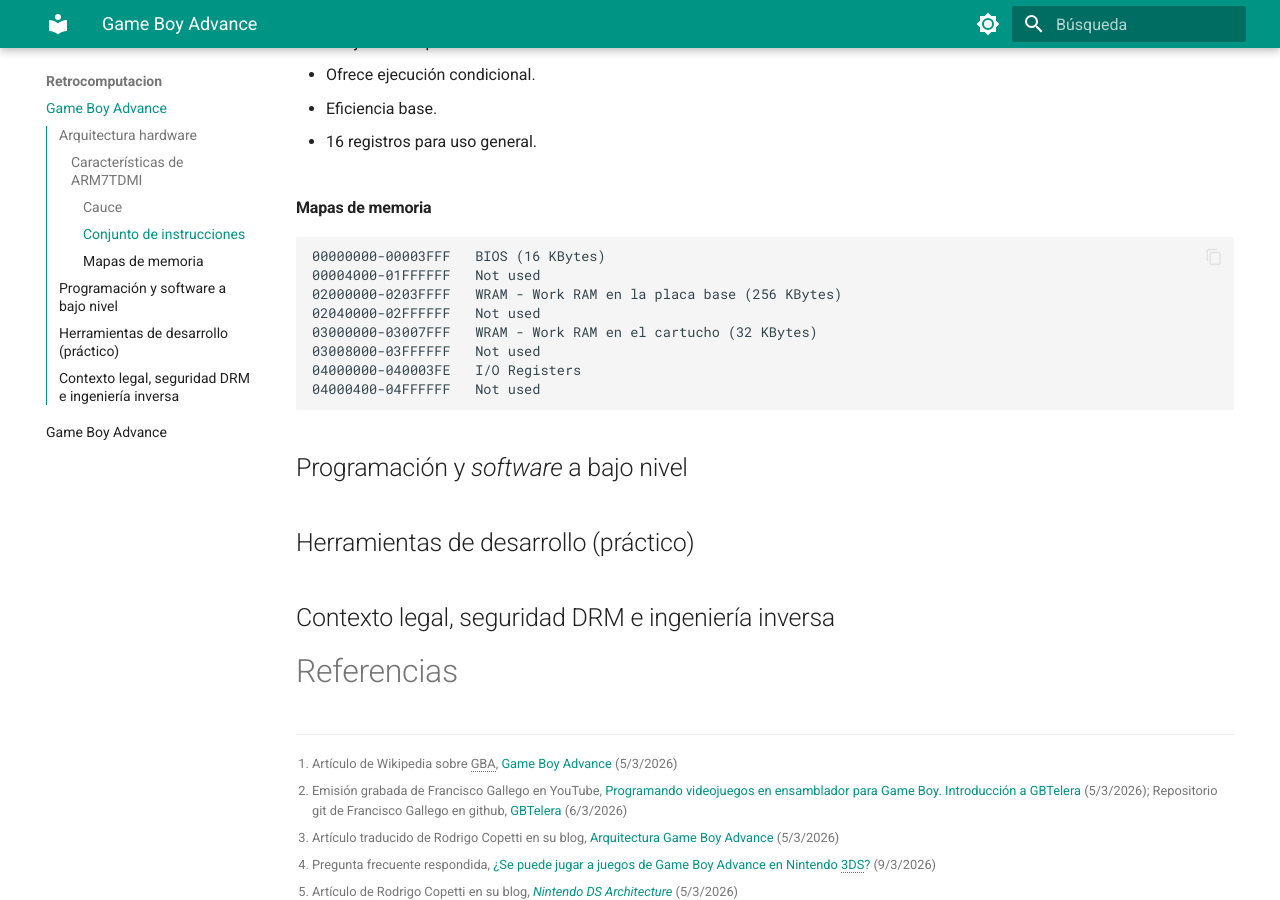
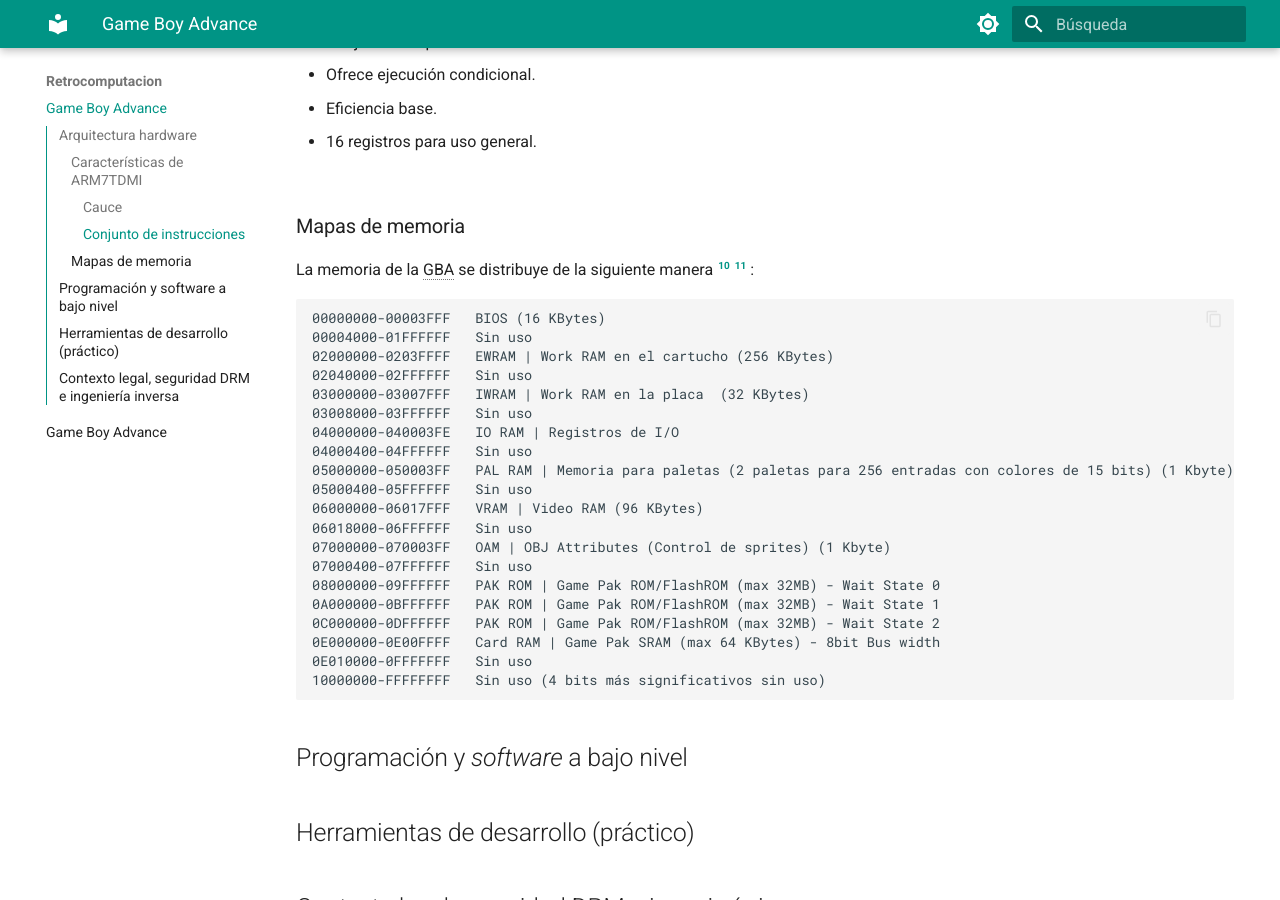
Before and after one commit to abl78-ua/Wiki-IMCR, an MkDocs documentation site: the page built from docs/Retrocomputacion/Retrocomputacion.md, in a window 1280 px wide and 900 px high, scrolled down 3822 px. Built offline with MkDocs 1.6.1 and Material for MkDocs 9.7.7, drawn with Linux system fonts in a browser that asks for light colours.

Commit message:
doc: map memory

````diff
--- a/docs/Retrocomputacion/Retrocomputacion.md
+++ b/docs/Retrocomputacion/Retrocomputacion.md
@@ -91,17 +91,31 @@ Dentro de este procesador existen dos modalidades de operación que habilitan un
 
 	- 8 registros para uso general.
 
-#### Mapas de memoria
+### Mapas de memoria
+
+La memoria de la GBA se distribuye de la siguiente manera [^ref:Tonc] [^ref:gbatek] :
 
 ```
 00000000-00003FFF   BIOS (16 KBytes)
-00004000-01FFFFFF   Not used
-02000000-0203FFFF   WRAM - Work RAM en la placa base (256 KBytes)
-02040000-02FFFFFF   Not used
-03000000-03007FFF   WRAM - Work RAM en el cartucho (32 KBytes)
-03008000-03FFFFFF   Not used
-04000000-040003FE   I/O Registers
-04000400-04FFFFFF   Not used
+00004000-01FFFFFF   Sin uso
+02000000-0203FFFF   EWRAM | Work RAM en el cartucho (256 KBytes)
+02040000-02FFFFFF   Sin uso
+03000000-03007FFF   IWRAM | Work RAM en la placa  (32 KBytes)
+03008000-03FFFFFF   Sin uso
+04000000-040003FE   IO RAM | Registros de I/O
+04000400-04FFFFFF   Sin uso
+05000000-050003FF   PAL RAM | Memoria para paletas (2 paletas para 256 entradas con colores de 15 bits) (1 Kbyte)
+05000400-05FFFFFF   Sin uso
+06000000-06017FFF   VRAM | Video RAM (96 KBytes)
+06018000-06FFFFFF   Sin uso
+07000000-070003FF   OAM | OBJ Attributes (Control de sprites) (1 Kbyte)
+07000400-07FFFFFF   Sin uso
+08000000-09FFFFFF   PAK ROM | Game Pak ROM/FlashROM (max 32MB) - Wait State 0
+0A000000-0BFFFFFF   PAK ROM | Game Pak ROM/FlashROM (max 32MB) - Wait State 1
+0C000000-0DFFFFFF   PAK ROM | Game Pak ROM/FlashROM (max 32MB) - Wait State 2
+0E000000-0E00FFFF   Card RAM | Game Pak SRAM (max 64 KBytes) - 8bit Bus width
+0E010000-0FFFFFFF   Sin uso
+10000000-FFFFFFFF   Sin uso (4 bits más significativos sin uso)
 ```
 
 ## Programación y *software* a bajo nivel
````
